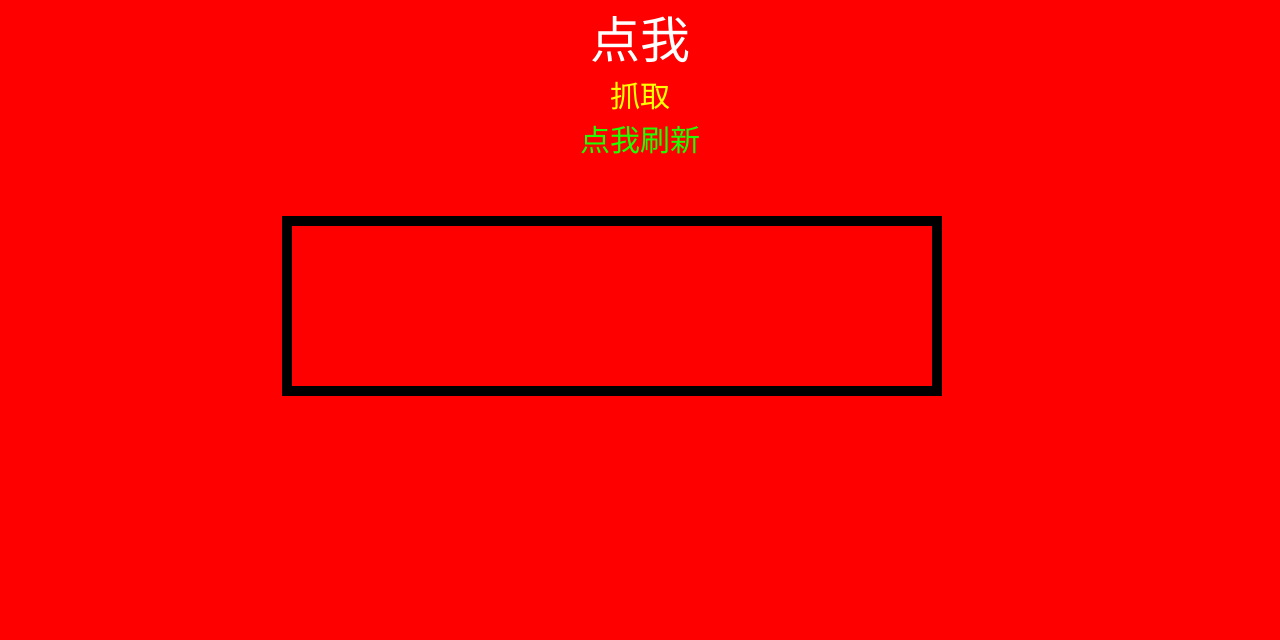
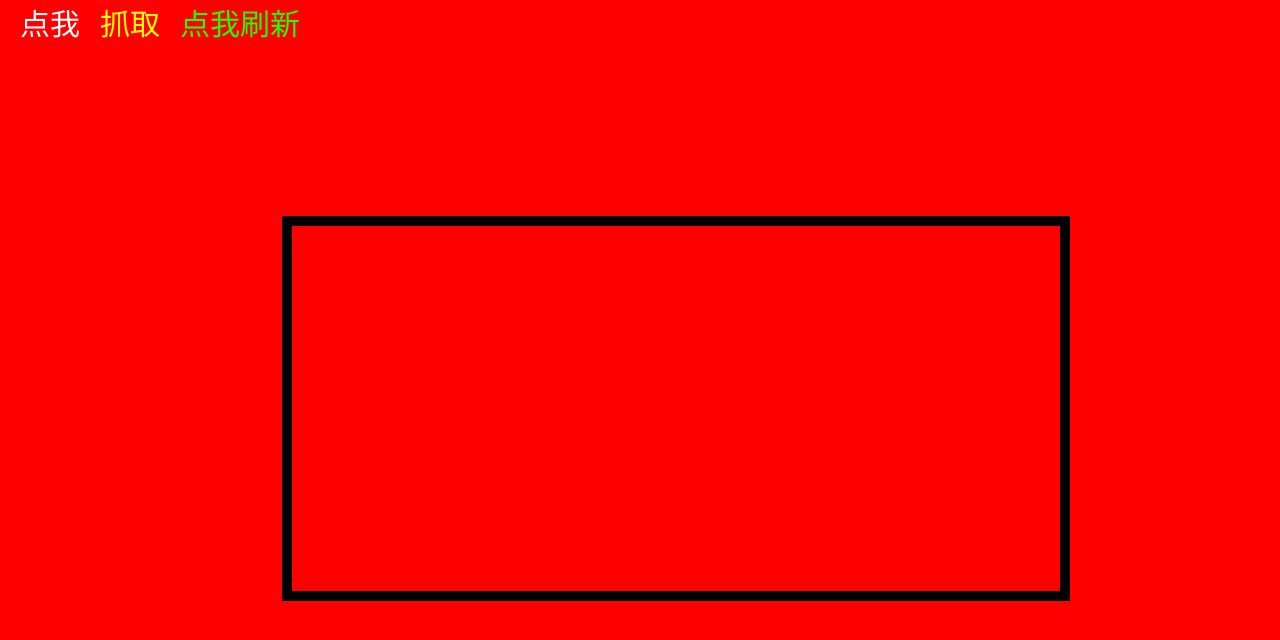
Before and after one commit to 0sylvanas/0sylvanas.github.io, a plain HTML site: page CSS3/car/index.html in a window 1280 px wide. Drawn offline with Linux system fonts and the light colour scheme.

Commit message:
add auto width height

```diff
--- a/CSS3/car/index.html
+++ b/CSS3/car/index.html
@@ -5,7 +5,7 @@
         <meta name="viewport" content="initial-scale=1.0, maximum-scale=1.0, user-scalable=0">
         <style>
             body{position: absolute;top: 0;left: 0;width: 100%;height: 100%;}
-            *{margin: 0; padding: 0;width: 100%;overflow: hidden;text-align: center;}
+            *{margin: 0; padding: 0;overflow: hidden;text-align: center;}
             img{width: 100%;}
             .ebd{width: 100%;height: 100%;background-color: #f00;}
             .car{width: 60%;position: absolute;top: 30%;left: 100%;}
@@ -14,10 +14,13 @@
                 100%{left: -100%;}
             }
             .move{-webkit-transform: translate3d(0, 0, 0);-webkit-animation: lmove 6.2s;}
-            .J_click{font-size: 50px;color: #fff;}
-            .J_stop{font-size: 30px;color: #ff0;}
-            .J_reload{font-size: 30px;color: #1EFF00}
-            .bgc{position: absolute;top: 27%;left: 22%;width: 50%;height: 20%;border: 10px solid #000;}
+            .J_click{font-size: 30px;color: #fff;float: left;margin-left: 20px;}
+            .J_stop{font-size: 30px;color: #ff0;float: left;margin-left: 20px;}
+            .J_reload{font-size: 30px;color: #1EFF00;float: left;margin-left: 20px;}
+            .bgc{position: absolute;top: 27%;left: 22%;border: 10px solid #000;}
+            /*@media screen and (min-device-width: 350px) {
+
+            }*/
         </style>
     </head>
     <body>
@@ -35,6 +38,12 @@
                 clientWidth = document.body.offsetWidth,
                 count = 1,
                 SWITCH = true;
+            var viewArea = document.querySelector('.bgc');
+            viewArea.style.width = document.defaultView.getComputedStyle(carmove)['width'];
+            setTimeout( function() {
+                console.log(document.defaultView.getComputedStyle(carmove)['height']);
+                viewArea.style.height = document.defaultView.getComputedStyle(carmove)['height'];
+            },1)
             document.querySelector('.J_reload').addEventListener('click', function() {
                 location.reload();
             }, false);
```
